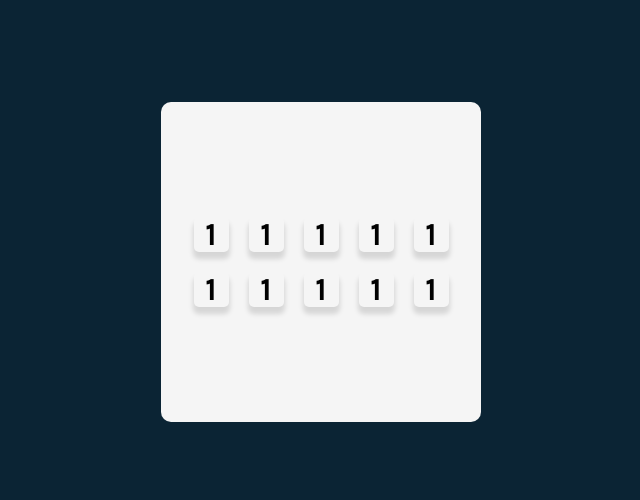
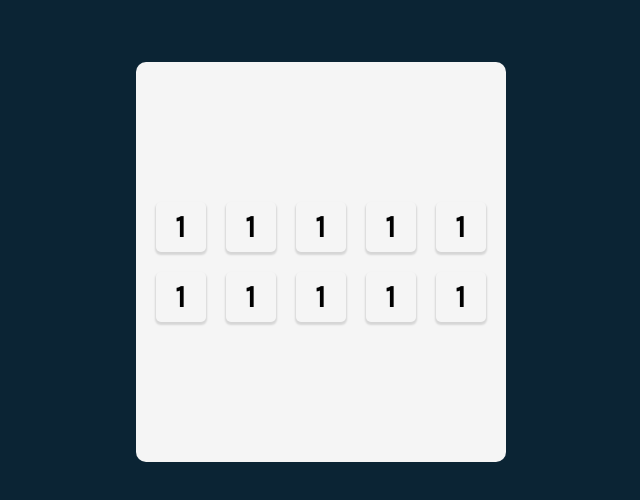
Before and after one commit to LurieK/React-tenzies, a React (Create React App) app: page / in a window 1280 px wide. Shown: the top 500 px of the page, without its empty margins (319-959 px from the left). Built offline with nearby package versions, Linux system fonts and the light colour scheme.

Commit message:
add styling for larger dice

```diff
--- a/src/styling/index.css
+++ b/src/styling/index.css
@@ -22,8 +22,8 @@ body {
 
 .inner-box {
   background-color: #f5f5f5;
-  width: 320px;
-  height: 320px;
+  max-width: 800px;
+  height: 400px;
   border-radius: 10px;
   display: flex;
   justify-content: center;
@@ -36,13 +36,14 @@ body {
   grid-template-rows: repeat(2, 1fr);
   grid-column-gap: 20px;
   grid-row-gap: 20px;
+  padding: 20px;
 
 }
 
 .die {
-  width: 35px;
-  height: 35px;
-  box-shadow: 0px 6px 5px 1px rgba(0,0,0,0.13);
+  width: 50px;
+  height: 50px;
+  box-shadow: 0px 2px 2px 1px rgba(0,0,0,0.13);
   border-radius: 5px;
   font-family: 'Karla';
   display: flex;
```
